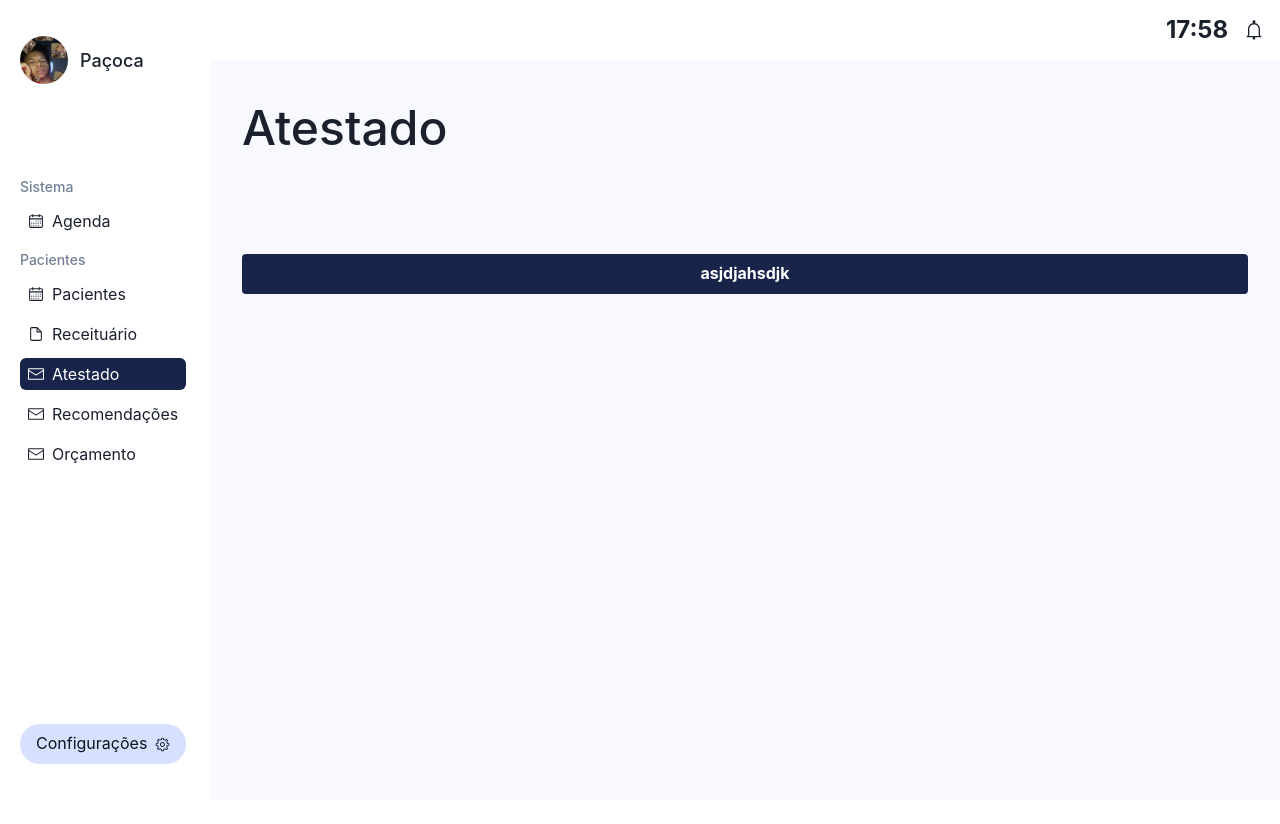
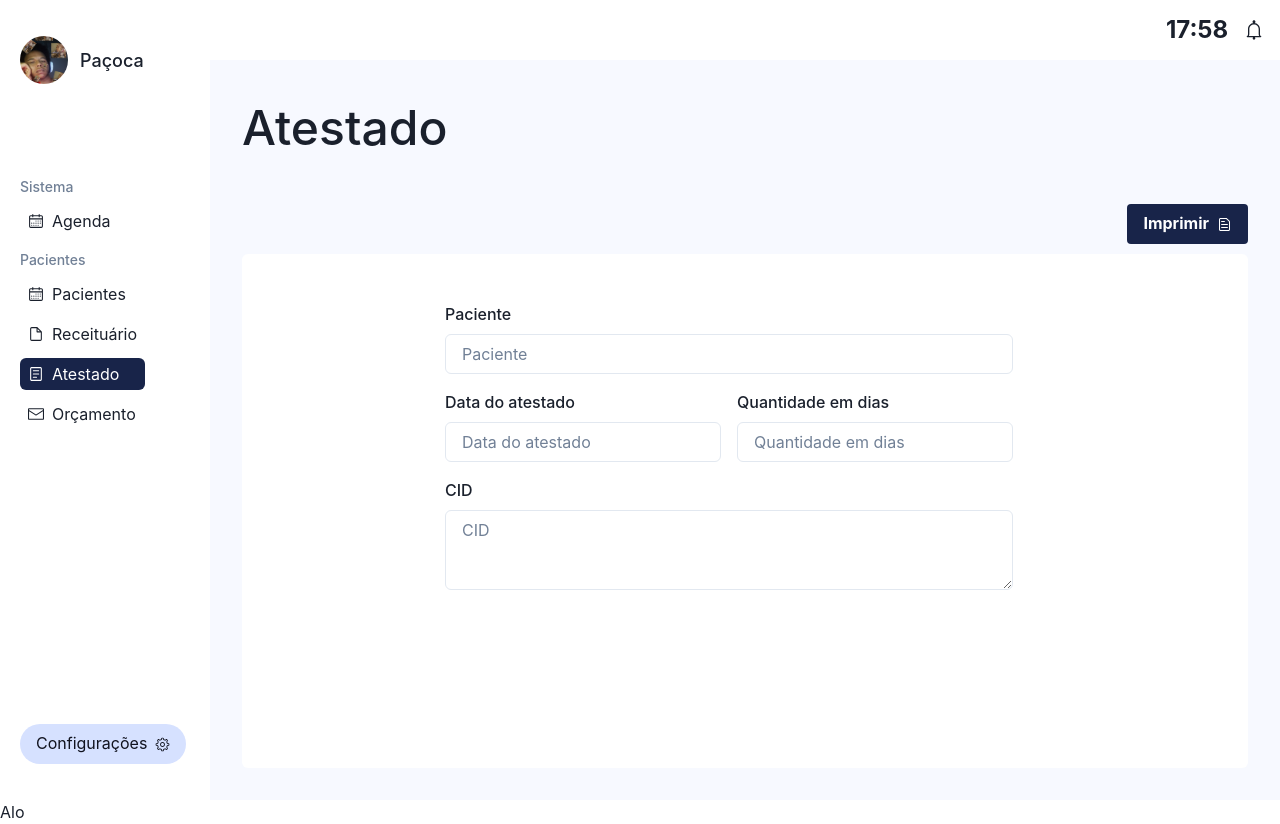
Before and after one commit to flumadev/Orthoagenda, a Next.js app: page /atestado in a window 1280 px wide. Before the commit the page ends 800 px from the top, so only its background shows below. Built offline with nearby package versions, Linux system fonts and the light colour scheme.

Commit message:
Added print

```diff
--- a/package.json
+++ b/package.json
@@ -15,6 +15,8 @@
     "@chakra-ui/theme": "^2.1.3",
     "@emotion/react": "^11.10.0",
     "@emotion/styled": "^11.10.0",
+    "@octokit/core": "^4.0.4",
+    "@octokit/request": "^6.2.0",
     "@prisma/client": "^4.1.1",
     "@radix-ui/colors": "^0.1.8",
     "@radix-ui/react-icons": "^1.1.1",
@@ -31,6 +33,7 @@
     "@types/react-dom": "18.0.6",
     "eslint": "8.21.0",
     "eslint-config-next": "12.2.3",
+    "react-to-print": "^2.14.7",
     "typescript": "4.7.4"
   }
 }
--- /dev/null
+++ b/src/components/atestado.print.component.tsx
@@ -0,0 +1,30 @@
+import { Text } from '@chakra-ui/react';
+import * as React from 'react';
+
+type Props = {
+  text?: string;
+};
+
+type State = {
+  checked: boolean;
+};
+
+export class ComponentToPrint extends React.PureComponent<Props, State> {
+  public render() {
+    const { text } = this.props;
+
+    return (
+      <>
+        <Text>Alo</Text>
+      </>
+    );
+  }
+}
+
+export const FunctionalComponentToPrint = React.forwardRef<
+  ComponentToPrint | null,
+  Props
+>((props, ref) => {
+  // eslint-disable-line max-len
+  return <ComponentToPrint ref={ref} text={props.text} />;
+});
--- a/src/components/index.ts
+++ b/src/components/index.ts
@@ -1,5 +1,6 @@
+import { ComponentToPrint } from './atestado.print.component';
 import Header from './header.component';
 import NavMenuItems from './navMenuItems.component';
 
 export * from './layout.component';
-export { Header, NavMenuItems };
+export { Header, NavMenuItems, ComponentToPrint };
--- a/src/components/layout.component.tsx
+++ b/src/components/layout.component.tsx
@@ -30,6 +30,7 @@ import {
   FileIcon,
   GearIcon,
   HamburgerMenuIcon,
+  ReaderIcon,
 } from '@radix-ui/react-icons';
 import NextLink from 'next/link';
 import React, { useRef } from 'react';
@@ -65,22 +66,17 @@ const teste: Array<NavMenuItemArrayI> = [
         name: 'Pacientes',
         url: '/pacientes',
       },
-
       {
         icon: FileIcon,
         name: 'Receituário',
         url: '/receituario',
       },
       {
-        icon: EnvelopeClosedIcon,
+        icon: ReaderIcon,
         name: 'Atestado',
         url: '/atestado',
       },
-      {
-        icon: EnvelopeClosedIcon,
-        name: 'Recomendações',
-        url: '/recomendacoes',
-      },
+
       {
         icon: EnvelopeClosedIcon,
         name: 'Orçamento',
--- a/src/pages/atestado.tsx
+++ b/src/pages/atestado.tsx
@@ -1,15 +1,92 @@
-import { Button } from '@chakra-ui/react';
+import {
+  Box,
+  Button,
+  Flex,
+  FormControl,
+  FormErrorMessage,
+  FormLabel,
+  Input,
+  Menu,
+  MenuButton,
+  MenuItem,
+  MenuList,
+  Text,
+  Textarea,
+} from '@chakra-ui/react';
+import { red, redDark } from '@radix-ui/colors';
+import {
+  ChevronDownIcon,
+  FileTextIcon,
+  MinusIcon,
+  TrashIcon,
+} from '@radix-ui/react-icons';
 import type { NextPage } from 'next';
-import { Header } from '../components';
+import { useCallback, useRef, useState } from 'react';
+import { ComponentToPrint, Header } from '../components';
 import Layout from '../components/layout.component';
 
+import { useReactToPrint } from 'react-to-print';
+
 const Home: NextPage = () => {
+  const [medicines, setMedicines] = useState([] as Array<String>);
+  const [error, setError] = useState('');
+
+  const componentRef = useRef(null);
+
+  const reactToPrintContent = useCallback(() => {
+    return componentRef.current;
+  }, [componentRef.current]);
+
+  const handlePrint = useReactToPrint({
+    content: reactToPrintContent,
+    documentTitle: 'AwesomeFileName',
+    removeAfterPrint: true,
+  });
+
   return (
     <>
       <Layout>
-        <Header title="Atestado" />
-        <Button>asjdjahsdjk</Button>
+        <Header title="Atestado">
+          <Box></Box>
+          <Button
+            justifySelf={'flex-end'}
+            w="min-content"
+            rightIcon={<FileTextIcon />}
+            onClick={() => handlePrint()}
+          >
+            Imprimir
+          </Button>
+        </Header>
+        <Flex bg={'white'} borderRadius="6" p={8} justifyContent="center">
+          <Flex
+            w={'600px'}
+            flexDirection="column"
+            overflowY={'auto'}
+            maxHeight="600px"
+            pr={8}
+          >
+            <FormControl mt={4}>
+              <FormLabel>Paciente</FormLabel>
+              <Input placeholder="Paciente" />
+            </FormControl>
+            <Flex gap={4}>
+              <FormControl mt={4}>
+                <FormLabel>Data do atestado</FormLabel>
+                <Input placeholder="Data do atestado" />
+              </FormControl>
+              <FormControl mt={4}>
+                <FormLabel>Quantidade em dias</FormLabel>
+                <Input placeholder="Quantidade em dias" />
+              </FormControl>
+            </Flex>
+            <FormControl mt={4}>
+              <FormLabel>CID</FormLabel>
+              <Textarea placeholder="CID" />
+            </FormControl>
+          </Flex>
+        </Flex>
       </Layout>
+      <ComponentToPrint ref={componentRef} text={'aaki'} />
     </>
   );
 };
--- a/src/pages/config/professional/add.tsx
+++ b/src/pages/config/professional/add.tsx
@@ -1,12 +1,10 @@
 import {
   Avatar,
-  Box,
   Button,
   Flex,
   Text,
   Grid,
   FormControl,
-  FormErrorMessage,
   FormLabel,
   Input,
   Select,
@@ -17,9 +15,8 @@ import ConfigLayout from '../../../components/config.layout.component';
 
 function Index() {
   const [name, setName] = useState('');
-  const [specialty, setSpecialty] = useState('');
 
-  const handleNameChange = (value: stirng) => {
+  const handleNameChange = (value: string) => {
     setName(value);
   };
 
--- a/src/pages/receituario.tsx
+++ b/src/pages/receituario.tsx
@@ -20,7 +20,8 @@ import {
   TrashIcon,
 } from '@radix-ui/react-icons';
 import type { NextPage } from 'next';
-import { useState } from 'react';
+import { useRouter } from 'next/router';
+import { useCallback, useRef, useState } from 'react';
 import { Header } from '../components';
 import Layout from '../components/layout.component';
 
@@ -53,6 +54,7 @@ const Home: NextPage = () => {
             justifySelf={'flex-end'}
             w="min-content"
             rightIcon={<FileTextIcon />}
+            onClick={}
           >
             Imprimir
           </Button>
--- a/src/styles/globals.css
+++ b/src/styles/globals.css
@@ -49,3 +49,7 @@ input[type='file']::-webkit-file-upload-button:hover {
   background-color: hsl(228, 43.3%, 17.5%);
   color: white;
 }
+
+textarea {
+  resize: none;
+}
```
Also changed, not shown: src/components/config.layout.component.tsx (+73 -3 lines), src/pages/print/atestado.tsx (added, +21 -0 lines), 1 other file (tests, documents, lock files or other folders).
